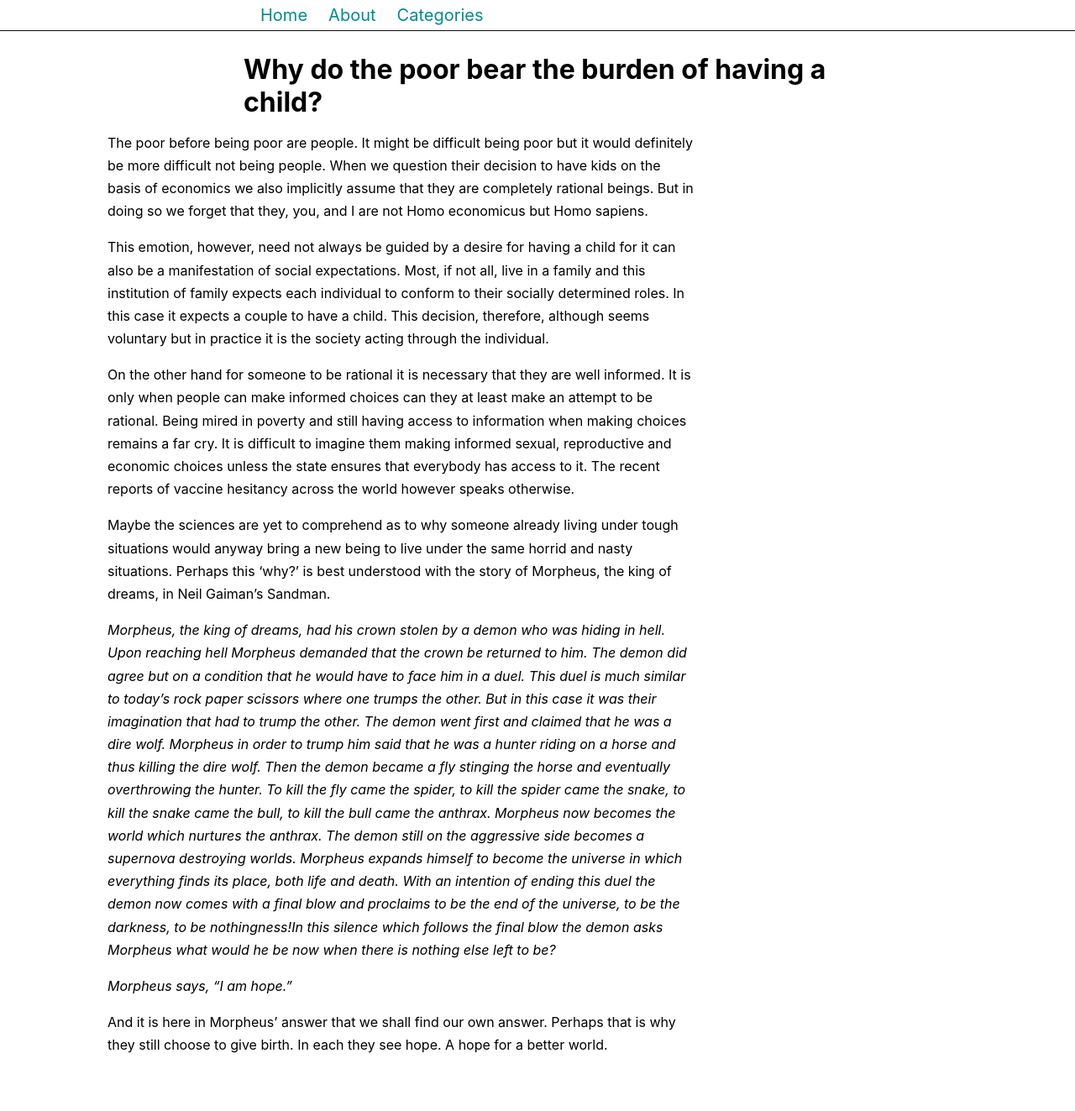
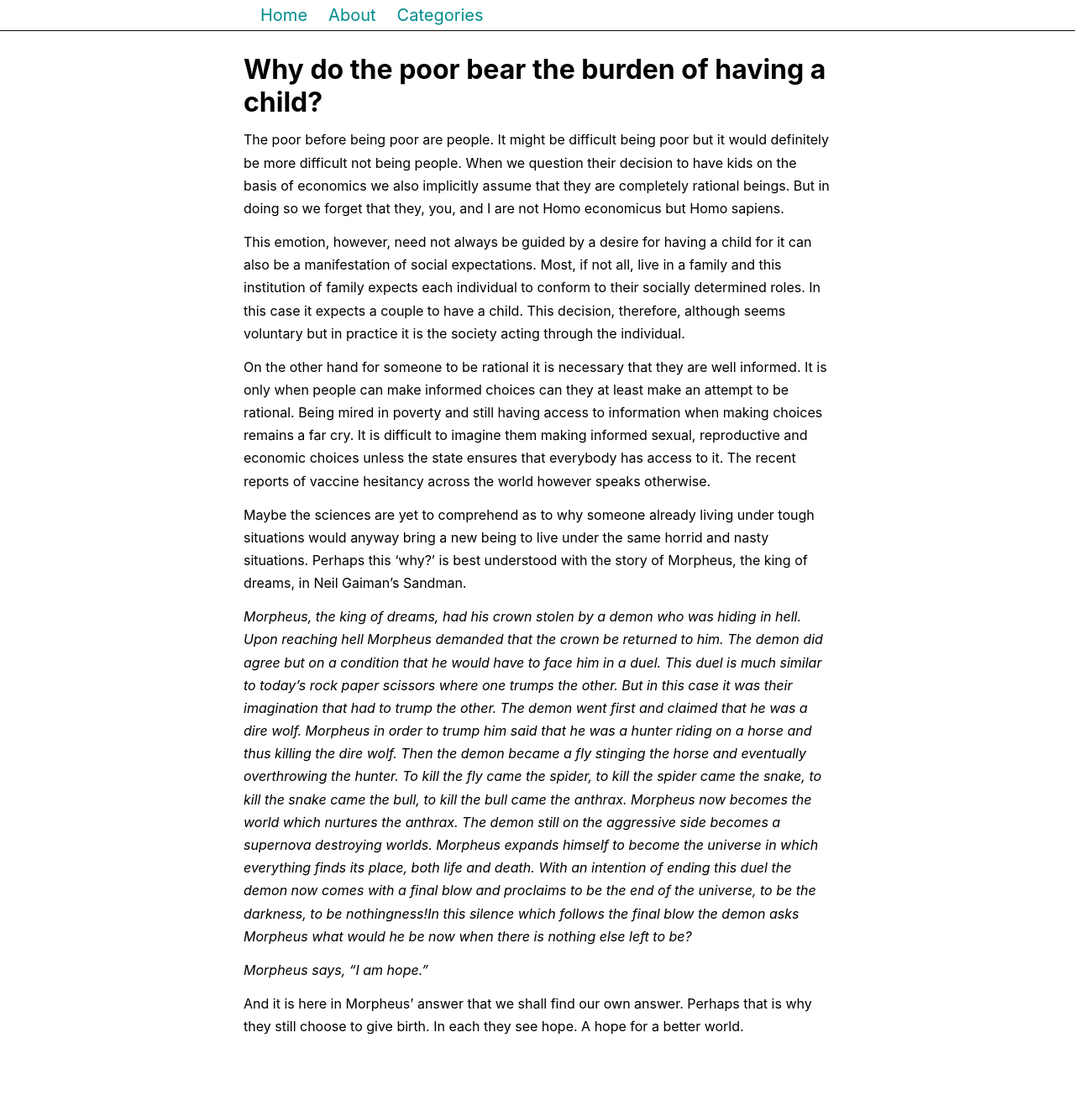
Before and after one commit to generalistsanctuary/generalistsanctuary.github.io, a Jekyll site: the page built from _posts/2021-08-10-Why-do-the-poor-bear-the-burden-of-having-a-child.md, in a window 1280 px wide. Shown: the whole page at 84% size. Built offline with Jekyll 4.4.1, drawn with Linux system fonts in a browser that asks for light colours; after the commit the page ends 1300 px from its top, so only the background shows below that.

Commit message:
Update posts-style.css

```diff
--- a/styles/posts-style.css
+++ b/styles/posts-style.css
@@ -18,6 +18,7 @@ max-width: 700px;
 }
 p{
   max-width: 700px;
+  margin: 1% auto;
   padding: 0 10%;
   font-size: 16px;
   line-height: 1.7;
```
